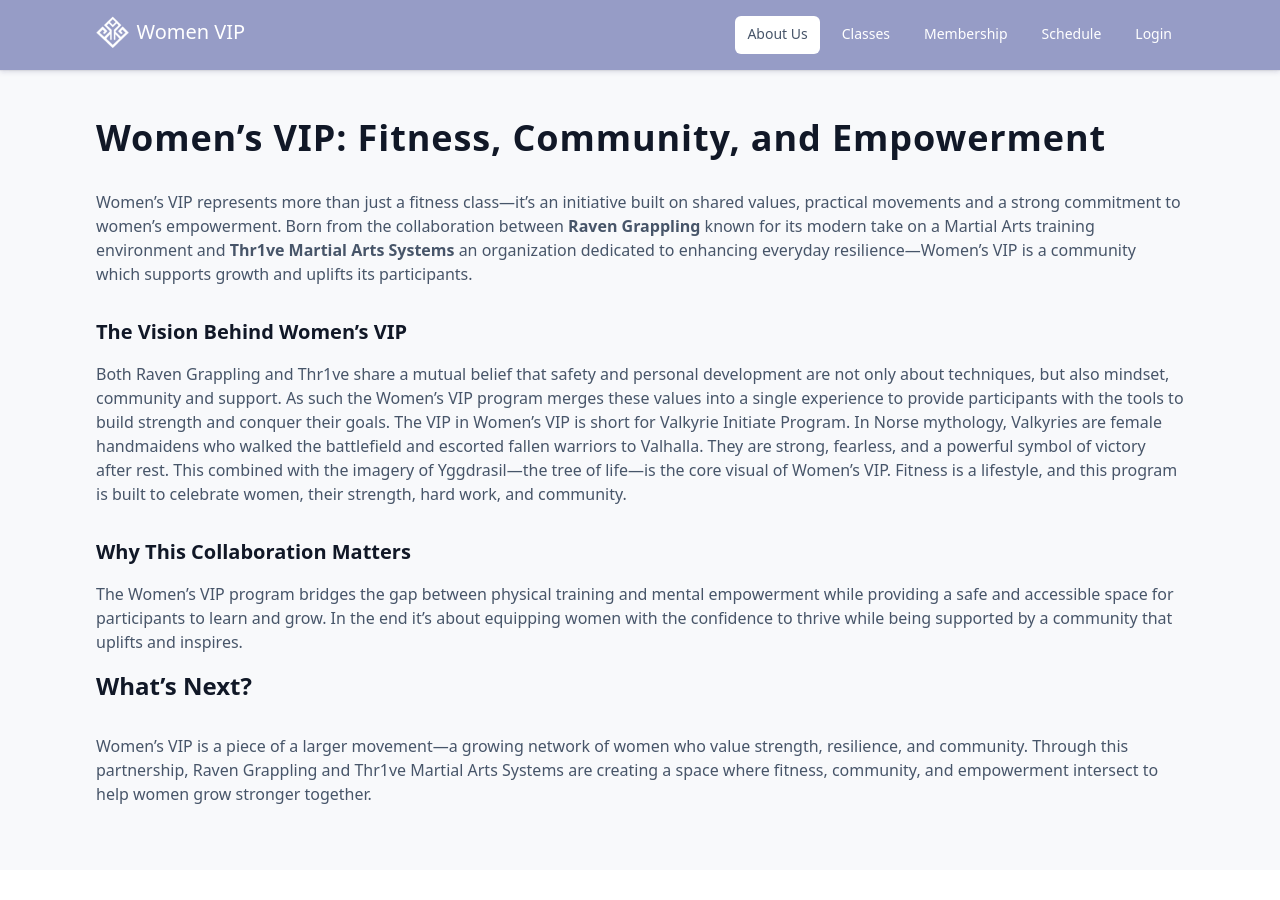
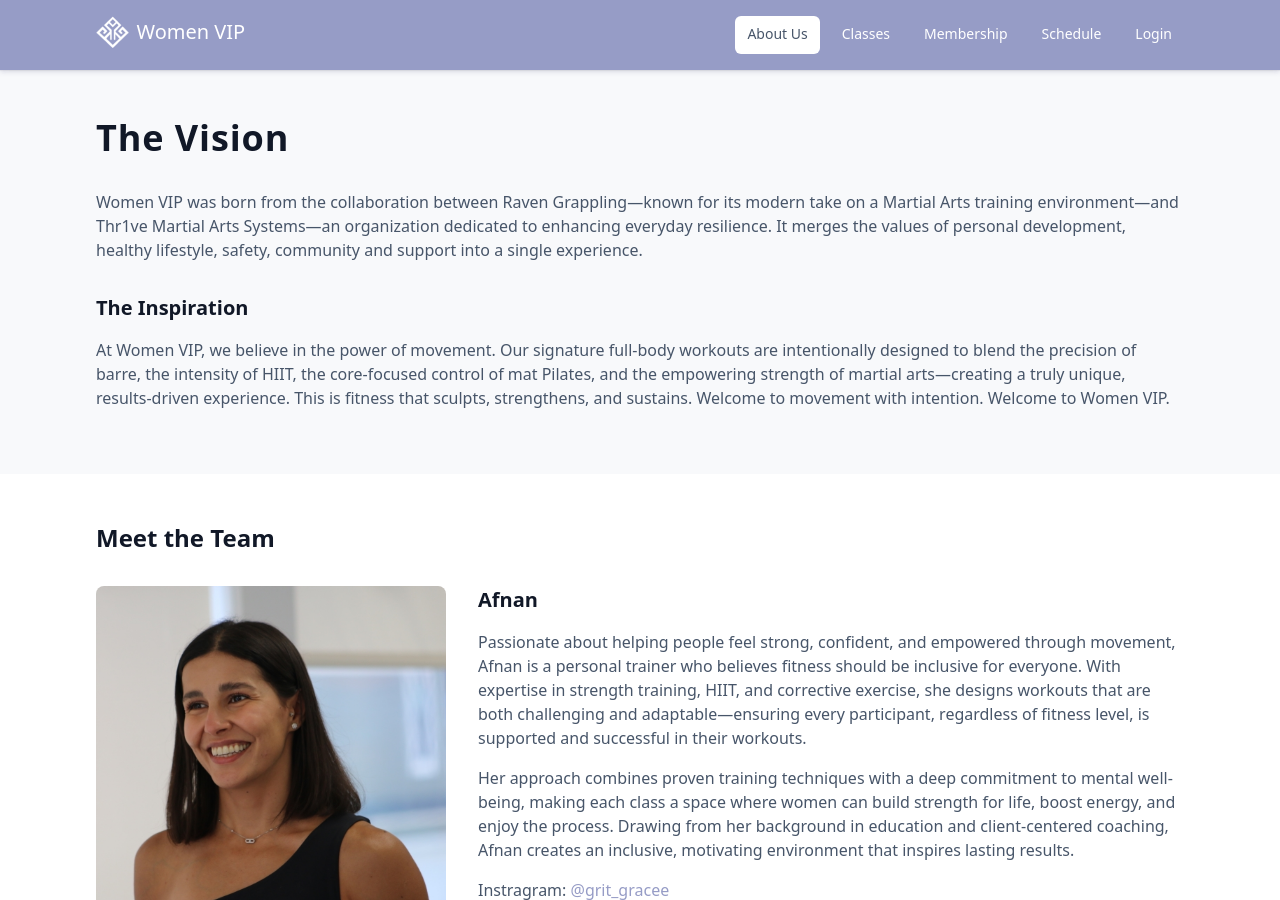
Before and after one commit to TGA-Academy/TGA-Academy.github.io, a Jekyll site: the page built from pages/about-us.html, in a window 1280 px wide and 900 px high. Built offline with Jekyll 4.4.1, drawn with Linux system fonts in a browser that asks for light colours.

Commit message:
Update about-us.html

```diff
--- a/pages/about-us.html
+++ b/pages/about-us.html
@@ -7,32 +7,17 @@
 <div class="section-bg">
   <section>
     <h1>
-      Women’s VIP: Fitness, Community, and Empowerment
+The Vision
     </h1>
     <p>
-      Women’s VIP represents more than just a fitness class—it’s an initiative built on shared values, practical movements and a strong commitment to women’s empowerment. Born from the collaboration between <strong>Raven Grappling</strong> known for its modern take on a Martial Arts training environment and <strong>Thr1ve Martial Arts Systems</strong> an organization dedicated to enhancing everyday resilience—Women’s VIP is a community which supports growth and uplifts its participants.
+Women VIP was born from the collaboration between Raven Grappling—known for its modern take on a Martial Arts training environment—and Thr1ve Martial Arts Systems—an organization dedicated to enhancing everyday resilience. It merges the values of personal development, healthy lifestyle, safety, community and support into a single experience.
     </p>
 
     <h3>
-      The Vision Behind Women’s VIP
+The Inspiration
     </h3>
     <p>
-      Both Raven Grappling and Thr1ve share a mutual belief that safety and personal development are not only about techniques, but also mindset, community and support. As such the Women’s VIP program merges these values into a single experience to provide participants with the tools to build strength and conquer their goals.
-      The VIP in Women’s VIP is short for Valkyrie Initiate Program. In Norse mythology, Valkyries are female handmaidens who walked the battlefield and escorted fallen warriors to Valhalla. They are strong, fearless, and a powerful symbol of victory after rest. This combined with the imagery of Yggdrasil—the tree of life—is the core visual of Women’s VIP. Fitness is a lifestyle, and this program is built to celebrate women, their strength, hard work, and community.
-    </p>
-
-    <h3>
-      Why This Collaboration Matters
-    </h3>
-    <p>
-      The Women’s VIP program bridges the gap between physical training and mental empowerment while providing a safe and accessible space for participants to learn and grow. In the end it’s about equipping women with the confidence to thrive while being supported by a community that uplifts and inspires.
-    </p>
-
-    <h2>
-      What’s Next?
-    </h2>
-    <p>
-      Women’s VIP is a piece of a larger movement—a growing network of women who value strength, resilience, and community. Through this partnership, Raven Grappling and Thr1ve Martial Arts Systems are creating a space where fitness, community, and empowerment intersect to help women grow stronger together.
+    At Women VIP, we believe in the power of movement. Our signature full-body workouts are intentionally designed to blend the precision of barre, the intensity of HIIT, the core-focused control of mat Pilates, and the empowering strength of martial arts—creating a truly unique, results-driven experience. This is fitness that sculpts, strengthens, and sustains. Welcome to movement with intention. Welcome to Women VIP.
     </p>
   </section>
 </div>
```
